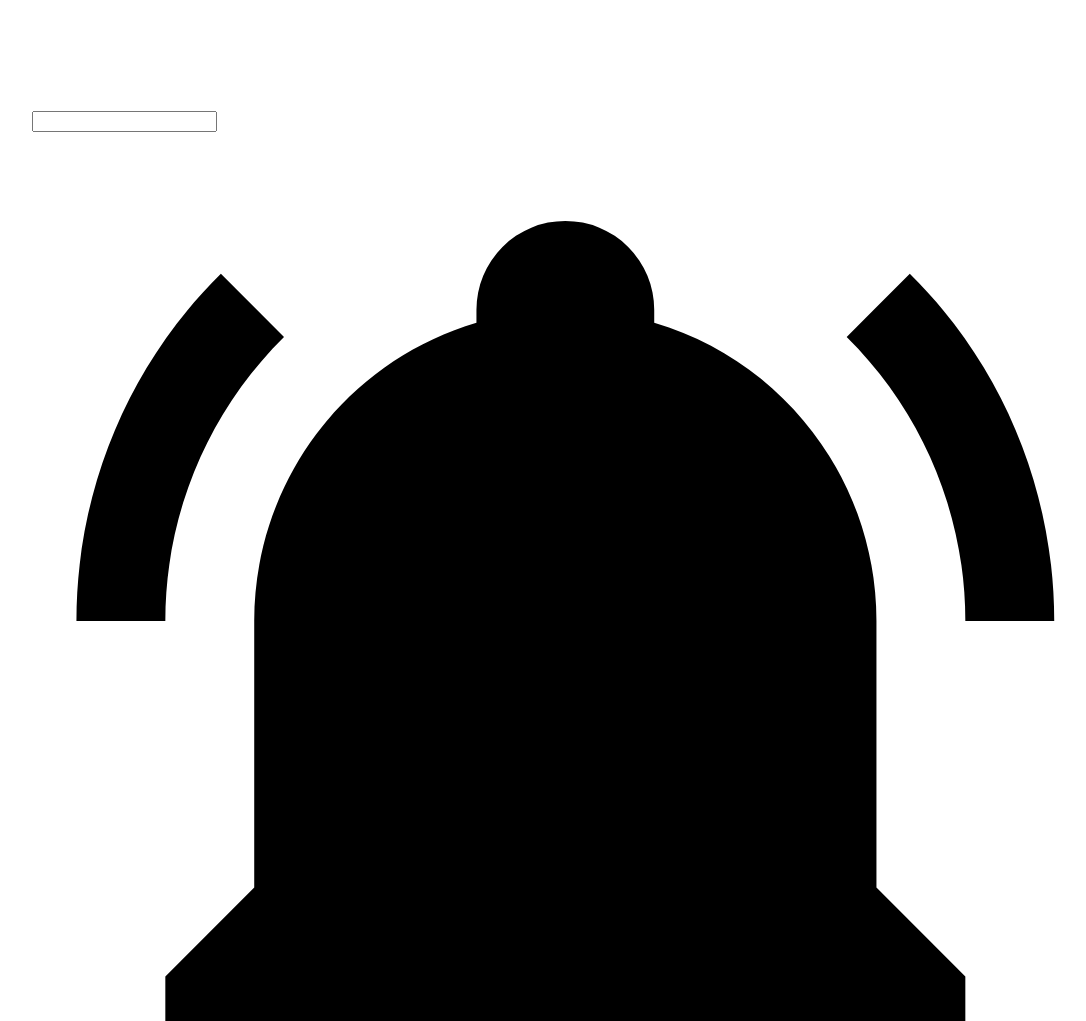
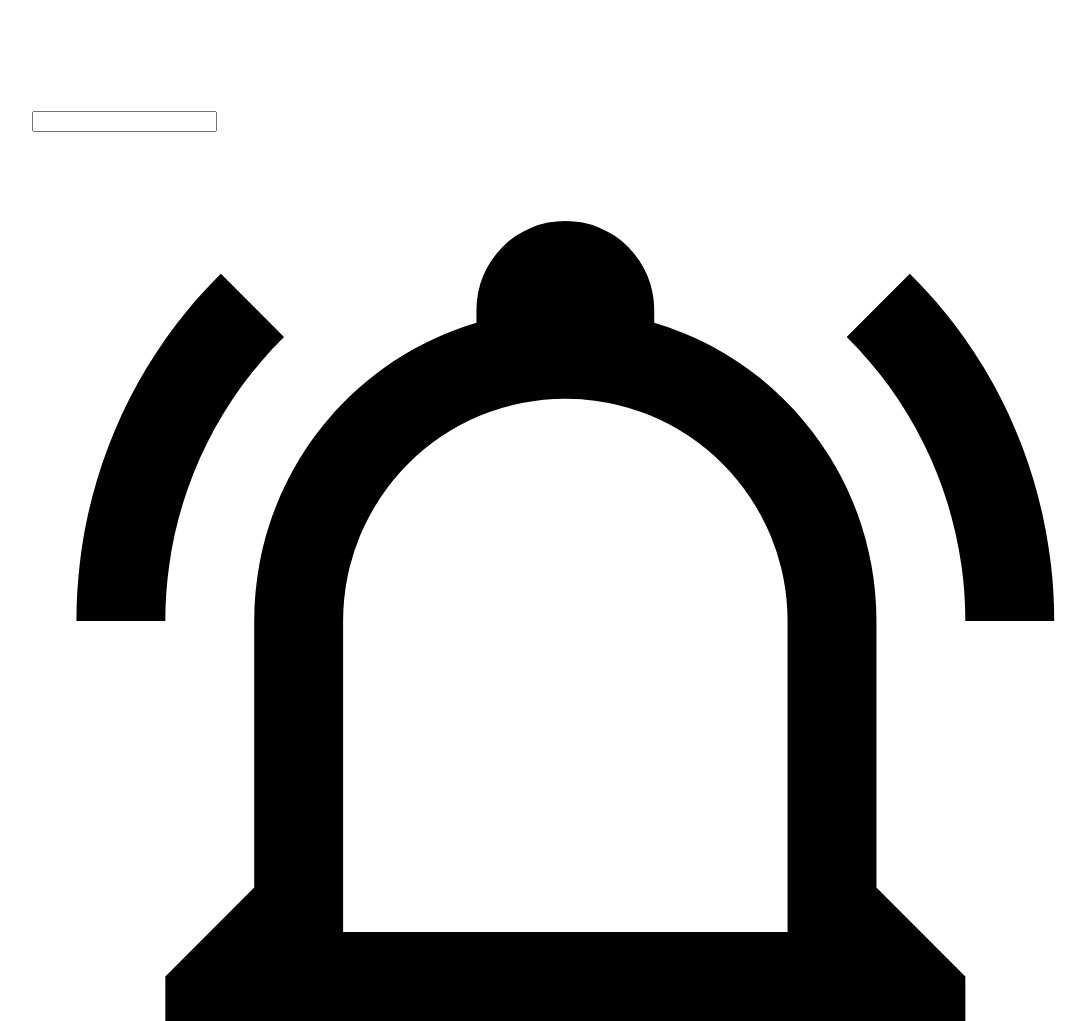
Before and after one commit to alex-Xio/odin-admindashboard, a plain HTML site: page index.html in a window 1280 px wide. Shown: the part 960-1981 px from the top of the page, without its empty margins (181-1267 px from the left). Drawn offline with Linux system fonts and the light colour scheme.

Commit message:
Fix bell icon

```diff
--- a/index.html
+++ b/index.html
@@ -109,9 +109,9 @@
 					</div>
 					<div class="profile">
 						<svg xmlns="http://www.w3.org/2000/svg" viewBox="0 0 24 24">
-							<title>bell-ring</title>
+							<title>bell-ring-outline</title>
 							<path
-								d="M21,19V20H3V19L5,17V11C5,7.9 7.03,5.17 10,4.29C10,4.19 10,4.1 10,4A2,2 0 0,1 12,2A2,2 0 0,1 14,4C14,4.1 14,4.19 14,4.29C16.97,5.17 19,7.9 19,11V17L21,19M14,21A2,2 0 0,1 12,23A2,2 0 0,1 10,21M19.75,3.19L18.33,4.61C20.04,6.3 21,8.6 21,11H23C23,8.07 21.84,5.25 19.75,3.19M1,11H3C3,8.6 3.96,6.3 5.67,4.61L4.25,3.19C2.16,5.25 1,8.07 1,11Z" />
+								d="M10,21H14A2,2 0 0,1 12,23A2,2 0 0,1 10,21M21,19V20H3V19L5,17V11C5,7.9 7.03,5.17 10,4.29C10,4.19 10,4.1 10,4A2,2 0 0,1 12,2A2,2 0 0,1 14,4C14,4.1 14,4.19 14,4.29C16.97,5.17 19,7.9 19,11V17L21,19M17,11A5,5 0 0,0 12,6A5,5 0 0,0 7,11V18H17V11M19.75,3.19L18.33,4.61C20.04,6.3 21,8.6 21,11H23C23,8.07 21.84,5.25 19.75,3.19M1,11H3C3,8.6 3.96,6.3 5.67,4.61L4.25,3.19C2.16,5.25 1,8.07 1,11Z" />
 						</svg>
 						<img src="images/mainpfp.jpg" alt="Profile" class="profilepic" />
 						<p>Alexander</p>
```
